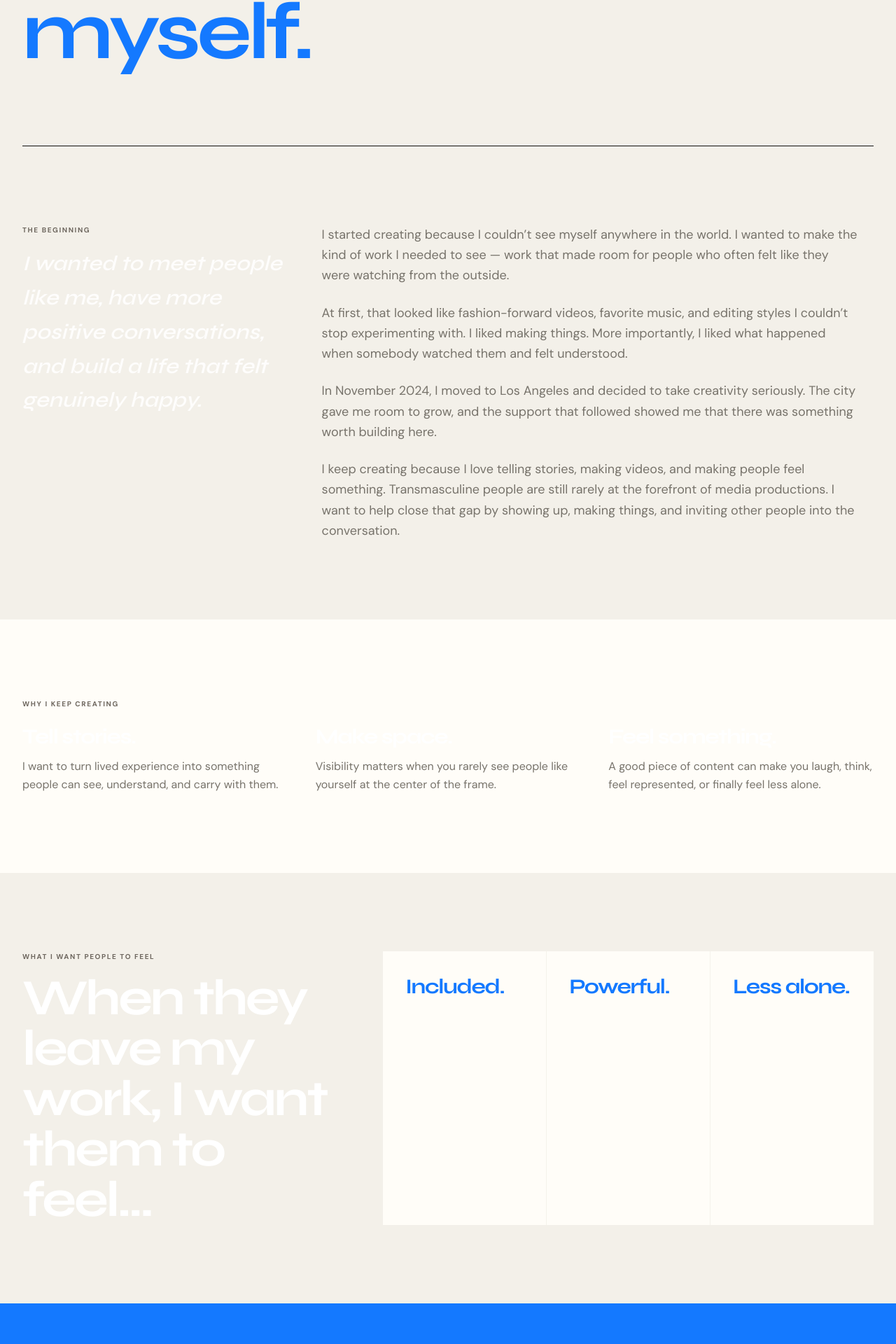
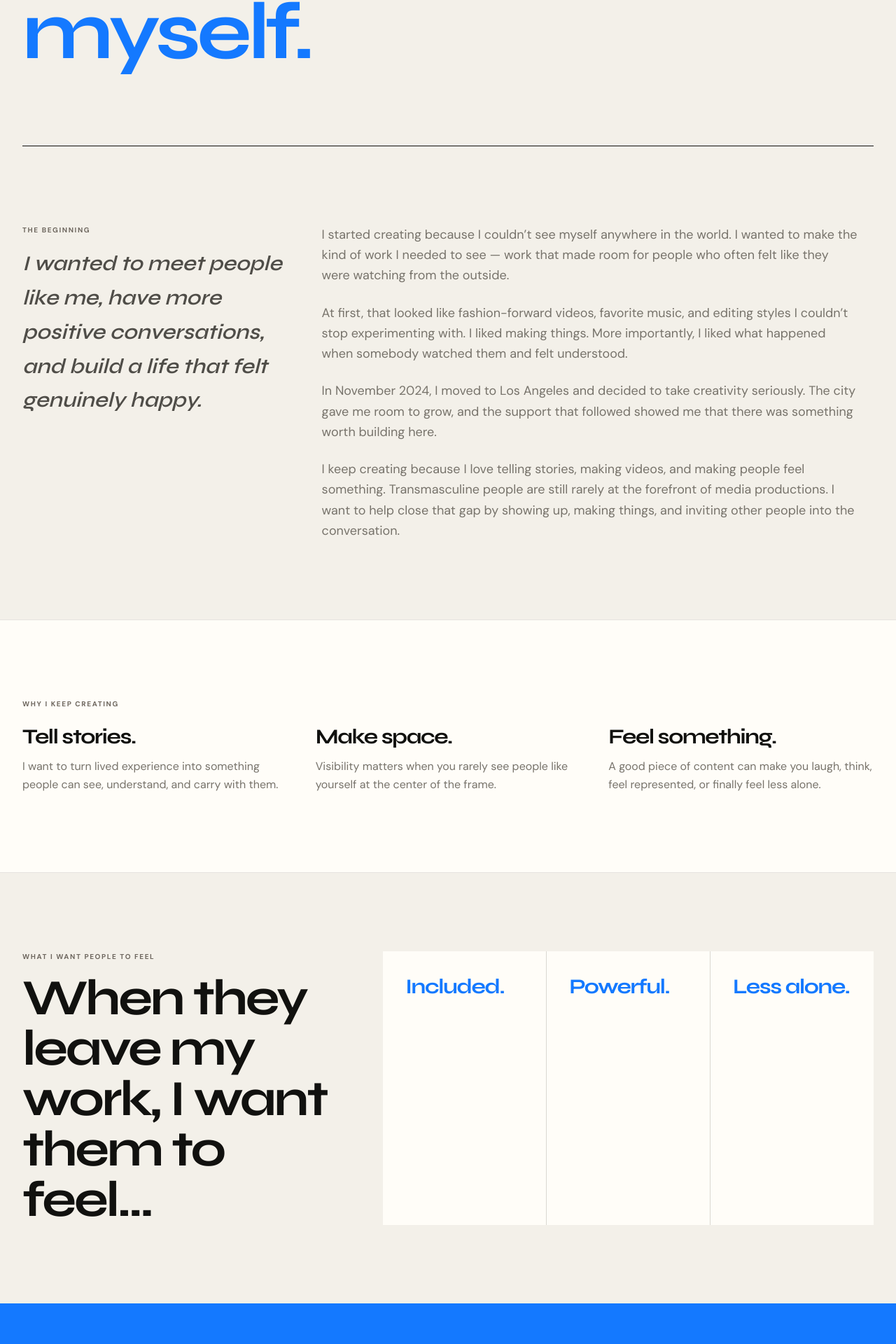
Before and after one commit to rageinstall/lolhidominic.com, a Next.js app: page /about in a window 1280 px wide. Shown: the part 820-2740 px from the top of the page at 70% size. Built offline with nearby package versions, Linux system fonts and the light colour scheme.

Commit message:
Fix low-contrast text on light About page

```diff
--- a/app/about/page.tsx
+++ b/app/about/page.tsx
@@ -21,7 +21,7 @@ export default function AboutPage() {
     <div className="bg-bg text-ink">
       <section className="mx-auto max-w-[1320px] px-6 pb-20 pt-16 md:px-8 md:pb-28 md:pt-24">
         <p className="eyebrow mb-5">About Dominic</p>
-        <h1 className="max-w-6xl font-display text-[clamp(3.5rem,9vw,8rem)] font-black leading-[0.88] tracking-[-0.055em] text-white">
+        <h1 className="max-w-6xl font-display text-[clamp(3.5rem,9vw,8rem)] font-black leading-[0.88] tracking-[-0.055em]">
           I didn’t start creating because I had something to sell.<br />
           <span className="text-blue">I started because I wanted to see myself.</span>
         </h1>
@@ -32,7 +32,7 @@ export default function AboutPage() {
       <section className="mx-auto grid max-w-[1320px] gap-12 px-6 py-20 md:px-8 md:py-28 lg:grid-cols-[0.65fr_1.35fr]">
         <div>
           <p className="eyebrow mb-4">The beginning</p>
-          <p className="font-serif text-3xl italic leading-relaxed text-white/85">I wanted to meet people like me, have more positive conversations, and build a life that felt genuinely happy.</p>
+          <p className="font-serif text-3xl italic leading-relaxed text-ink-soft">I wanted to meet people like me, have more positive conversations, and build a life that felt genuinely happy.</p>
         </div>
         <div className="max-w-3xl space-y-6 text-lg leading-relaxed text-ink-muted">
           <p>I started creating because I couldn’t see myself anywhere in the world. I wanted to make the kind of work I needed to see — work that made room for people who often felt like they were watching from the outside.</p>
@@ -42,21 +42,21 @@ export default function AboutPage() {
         </div>
       </section>
 
-      <section className="border-y border-white/10 bg-surface">
+      <section className="border-y border-black/10 bg-surface">
         <div className="mx-auto max-w-[1320px] px-6 py-20 md:px-8 md:py-28">
           <p className="eyebrow mb-5">Why I keep creating</p>
           <div className="grid gap-10 md:grid-cols-3">
-            <div><p className="font-display text-3xl font-black text-white">Tell stories.</p><p className="mt-3 leading-relaxed text-ink-muted">I want to turn lived experience into something people can see, understand, and carry with them.</p></div>
-            <div><p className="font-display text-3xl font-black text-white">Make space.</p><p className="mt-3 leading-relaxed text-ink-muted">Visibility matters when you rarely see people like yourself at the center of the frame.</p></div>
-            <div><p className="font-display text-3xl font-black text-white">Feel something.</p><p className="mt-3 leading-relaxed text-ink-muted">A good piece of content can make you laugh, think, feel represented, or finally feel less alone.</p></div>
+            <div><p className="font-display text-3xl font-black">Tell stories.</p><p className="mt-3 leading-relaxed text-ink-muted">I want to turn lived experience into something people can see, understand, and carry with them.</p></div>
+            <div><p className="font-display text-3xl font-black">Make space.</p><p className="mt-3 leading-relaxed text-ink-muted">Visibility matters when you rarely see people like yourself at the center of the frame.</p></div>
+            <div><p className="font-display text-3xl font-black">Feel something.</p><p className="mt-3 leading-relaxed text-ink-muted">A good piece of content can make you laugh, think, feel represented, or finally feel less alone.</p></div>
           </div>
         </div>
       </section>
 
       <section className="mx-auto max-w-[1320px] px-6 py-20 md:px-8 md:py-28">
         <div className="grid gap-12 lg:grid-cols-[0.8fr_1.2fr]">
-          <div><p className="eyebrow mb-4">What I want people to feel</p><h2 className="font-display text-5xl font-black leading-none tracking-tight text-white md:text-7xl">When they leave my work, I want them to feel...</h2></div>
-          <div className="grid gap-px bg-white/10 sm:grid-cols-3">
+          <div><p className="eyebrow mb-4">What I want people to feel</p><h2 className="font-display text-5xl font-black leading-none tracking-tight md:text-7xl">When they leave my work, I want them to feel...</h2></div>
+          <div className="grid gap-px bg-black/10 sm:grid-cols-3">
             {feelings.map((feeling) => <div key={feeling} className="bg-surface p-8"><p className="font-display text-3xl font-black text-blue">{feeling}</p></div>)}
           </div>
         </div>
@@ -65,7 +65,7 @@ export default function AboutPage() {
       <section className="bg-blue px-6 py-16 text-bg md:px-8 md:py-24">
         <div className="mx-auto flex max-w-[1320px] flex-col justify-between gap-8 md:flex-row md:items-end">
           <div><p className="mb-3 font-mono text-[11px] font-bold uppercase tracking-[0.24em]">Today</p><h2 className="max-w-3xl font-display text-4xl font-black leading-none md:text-6xl">Creator. Storyteller. Brand builder.</h2></div>
-          <Link href="/work-with-me" className="rounded-full bg-bg px-6 py-3 text-sm font-bold text-white transition hover:bg-white hover:text-bg">See the work →</Link>
+          <Link href="/work-with-me" className="rounded-full bg-bg px-6 py-3 text-sm font-bold text-ink transition hover:bg-white hover:text-bg">See the work →</Link>
         </div>
       </section>
     </div>
```
